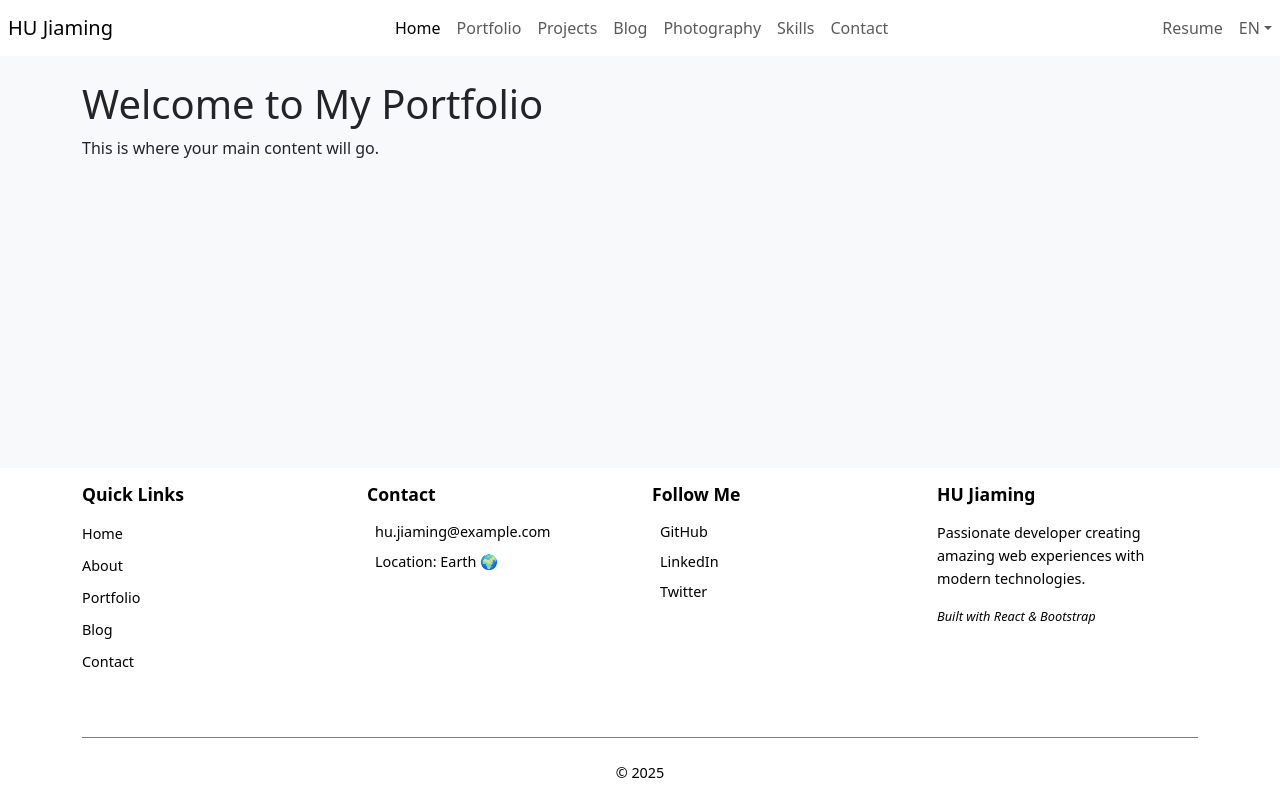
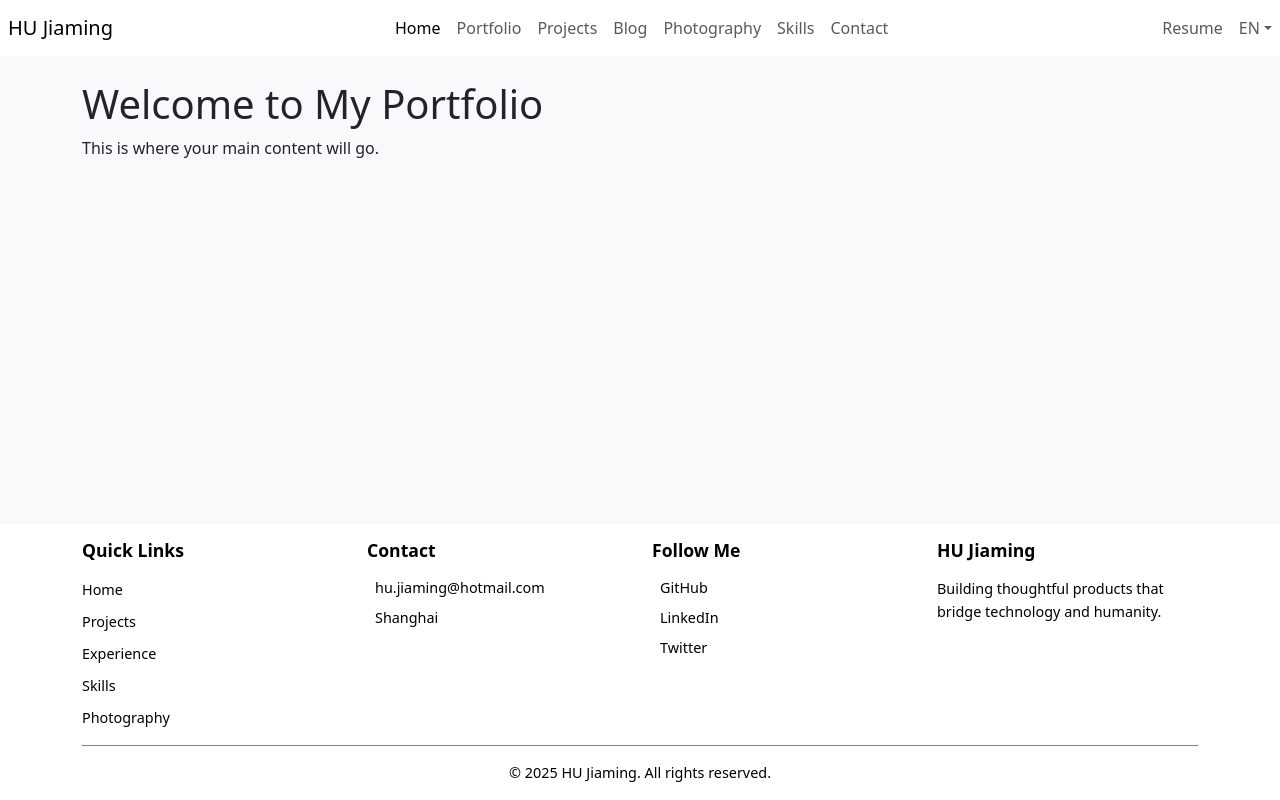
Before and after one commit to ouroboros430/ouroboros430.github.io, a React (Vite) app: page / in a window 1280 px wide. Built offline with nearby package versions, Linux system fonts and the light colour scheme.

Commit message:
update footer to support multiple language

```diff
--- a/src/components/Footer/Footer.css
+++ b/src/components/Footer/Footer.css
@@ -29,7 +29,7 @@ footer {
 }
 
 .footer-link:hover {
-    color: var(--bs-light);
+    color: #007bff;  /* Bootstrap 蓝色，在白色背景上清晰可见 */
     text-decoration: none;
 }
 
@@ -107,6 +107,7 @@ footer {
     .footer-social-link,
     .footer-description {
         font-size: 0.85rem;
+        color:#000000
     }
 
     .footer-social {
@@ -122,7 +123,6 @@ footer {
 
 /* Hover effects for better UX */
 .footer-links li:hover {
-    transform: translateX(5px);
     transition: transform 0.2s ease;
 }
 
--- a/src/components/Footer/Footer.jsx
+++ b/src/components/Footer/Footer.jsx
@@ -2,97 +2,55 @@ import React from 'react';
 import { Container, Row, Col } from 'react-bootstrap';
 import 'bootstrap/dist/css/bootstrap.min.css';
 import './Footer.css';
+import translations from './configs/Language.json';
 
 function Footer(Props) {
     const currentYear = new Date().getFullYear();
     const currentLanguage = Props.language
+    const emailAddress= "hu.jiaming@hotmail.com"
 
-    // Footer translations
-    const translations = {
-        copyright: {
-            en: `© ${currentYear} HU Jiaming. All rights reserved.`,
-            zh: `© ${currentYear} 胡嘉明。保留所有权利。`
-        },
-        builtWith: {
-            en: 'Built with React & Bootstrap',
-            zh: '使用 React 和 Bootstrap 构建'
-        },
-        sections: {
-            quickLinks: {
-                en: 'Quick Links',
-                zh: '快速链接'
-            },
-            contact: {
-                en: 'Contact',
-                zh: '联系方式'
-            },
-            followMe: {
-                en: 'Follow Me',
-                zh: '关注我'
-            }
-        },
-        links: {
-            home: { en: 'Home', zh: '首页' },
-            about: { en: 'About', zh: '关于' },
-            portfolio: { en: 'Portfolio', zh: '作品集' },
-            blog: { en: 'Blog', zh: '博客' },
-            contact: { en: 'Contact', zh: '联系' }
-        },
-        contactInfo: {
-            email: 'hu.jiaming@example.com',
-            location: {
-                en: 'Location: Earth 🌍',
-                zh: '位置：地球 🌍'
-            }
-        },
-        socialLinks: {
-            github: 'GitHub',
-            linkedin: 'LinkedIn',
-            twitter: 'Twitter'
-        }
-    };
 
     return (
         <footer className="py-3"  >
             <Container>
-                <Row>
+                <Row className="py-0">
                     {/* Quick Links */}
-                    <Col md={3} className="mb-4">
+                    <Col md={3} className="mb-0">
                         <h5 className="footer-title mb-3">
-                            {translations.sections.quickLinks[currentLanguage]}
+                            {translations.quickLinks?.[currentLanguage] || "Quick Links"}
                         </h5>
                         <ul className="list-unstyled footer-links">
-                            <li><a href="#home" className="footer-link">{translations.links.home[currentLanguage]}</a></li>
-                            <li><a href="#about" className="footer-link">{translations.links.about[currentLanguage]}</a></li>
-                            <li><a href="#portfolio" className="footer-link">{translations.links.portfolio[currentLanguage]}</a></li>
-                            <li><a href="#blog" className="footer-link">{translations.links.blog[currentLanguage]}</a></li>
-                            <li><a href="#contact" className="footer-link">{translations.links.contact[currentLanguage]}</a></li>
+                            <li><a href="#home" className="footer-link">{translations.home?.[currentLanguage] || 'Home'}</a></li>
+                            <li><a href="#projects" className="footer-link">{translations.projects?.[currentLanguage] || 'Projects'}</a></li>
+                            <li><a href="#experience" className="footer-link">{translations.experience?.[currentLanguage] || 'Experience'}</a></li>
+                            <li><a href="#skills" className="footer-link">{translations.skills?.[currentLanguage] || 'Skills'}</a></li>
+                            <li><a href="#photography" className="footer-link">{translations.photography?.[currentLanguage] || 'Photography'}</a></li>
                         </ul>
                     </Col>
 
                     {/* Contact Info */}
-                    <Col md={3} className="mb-4">
+                    <Col md={3} className="mb-0">
                         <h5 className="footer-title mb-3">
-                            {translations.sections.contact[currentLanguage]}
+                            {translations.contact?.[currentLanguage] || "Contact"}
                         </h5>
                         <div className="footer-contact">
                             <p className="mb-2">
                                 <i className="fas fa-envelope me-2"></i>
-                                <a href={`mailto:${translations.contactInfo.email}`} className="footer-link">
-                                    {translations.contactInfo.email}
+                                <a href={`mailto:${emailAddress}`} className="footer-link">
+                                    {emailAddress}
                                 </a>
                             </p>
                             <p className="mb-2">
                                 <i className="fas fa-map-marker-alt me-2"></i>
-                                {translations.contactInfo.location[currentLanguage]}
+                                {translations.location[currentLanguage]}
                             </p>
                         </div>
                     </Col>
 
                     {/* Social Links */}
-                    <Col md={3} className="mb-4">
+                    <Col md={3} className="mb-0">
                         <h5 className="footer-title mb-3">
-                            {translations.sections.followMe[currentLanguage]}
+                            {translations.followMe[currentLanguage]}
                         </h5>
                         <div className="footer-social">
                             <a
@@ -101,7 +59,7 @@ function Footer(Props) {
                                 rel="noopener noreferrer"
                                 className="footer-social-link me-3"
                             >
-                                <i className="fab fa-github"></i> {translations.socialLinks.github}
+                                <i className="fab fa-github"></i> {translations.github[currentLanguage]}
                             </a>
                             <a
                                 href="#linkedin"
@@ -109,7 +67,7 @@ function Footer(Props) {
                                 rel="noopener noreferrer"
                                 className="footer-social-link me-3"
                             >
-                                <i className="fab fa-linkedin"></i> {translations.socialLinks.linkedin}
+                                <i className="fab fa-linkedin"></i> {translations.linkedin[currentLanguage]}
                             </a>
                             <a
                                 href="#twitter"
@@ -117,32 +75,26 @@ function Footer(Props) {
                                 rel="noopener noreferrer"
                                 className="footer-social-link"
                             >
-                                <i className="fab fa-twitter"></i> {translations.socialLinks.twitter}
+                                <i className="fab fa-twitter"></i> {translations.twitter[currentLanguage]}
                             </a>
                         </div>
                     </Col>
 
                     {/* About Me */}
-                    <Col md={3} className="mb-4">
+                    <Col md={3} className="mb-0">
                         <h5 className="footer-title mb-3">HU Jiaming</h5>
                         <p className="footer-description">
-                            {currentLanguage === 'en'
-                                ? "Passionate developer creating amazing web experiences with modern technologies."
-                                : "热衷于使用现代技术创造出色网页体验的开发者。"
-                            }
-                        </p>
-                        <p className="footer-built-with">
-                            {translations.builtWith[currentLanguage]}
+                            {translations.description[currentLanguage]}
                         </p>
                     </Col>
                 </Row>
 
                 {/* Copyright */}
-                <hr className="footer-divider my-4" />
+                <hr className="footer-divider mt-0" />
                 <Row>
                     <Col className="text-center">
                         <p className="footer-copyright mb-0">
-                            © 2025
+                            © {currentYear} {translations.copyright[currentLanguage]}
                         </p>
                     </Col>
                 </Row>
--- a/src/components/Footer/configs/Language.json
+++ b/src/components/Footer/configs/Language.json
@@ -115,5 +115,12 @@
         "en": "Building thoughtful products that bridge technology and humanity.",
         "zh": "用技术传递温度，以设计连接人心。",
         "fr": "Créer des produits pensés pour les humains, où la technologie rencontre l’émotion."
+    },
+
+    "location": {
+        "default" :"Shanghai",
+        "en": "Shanghai",
+        "zh": "上海",
+        "fr": "Shanghai"
     }
 }
```
